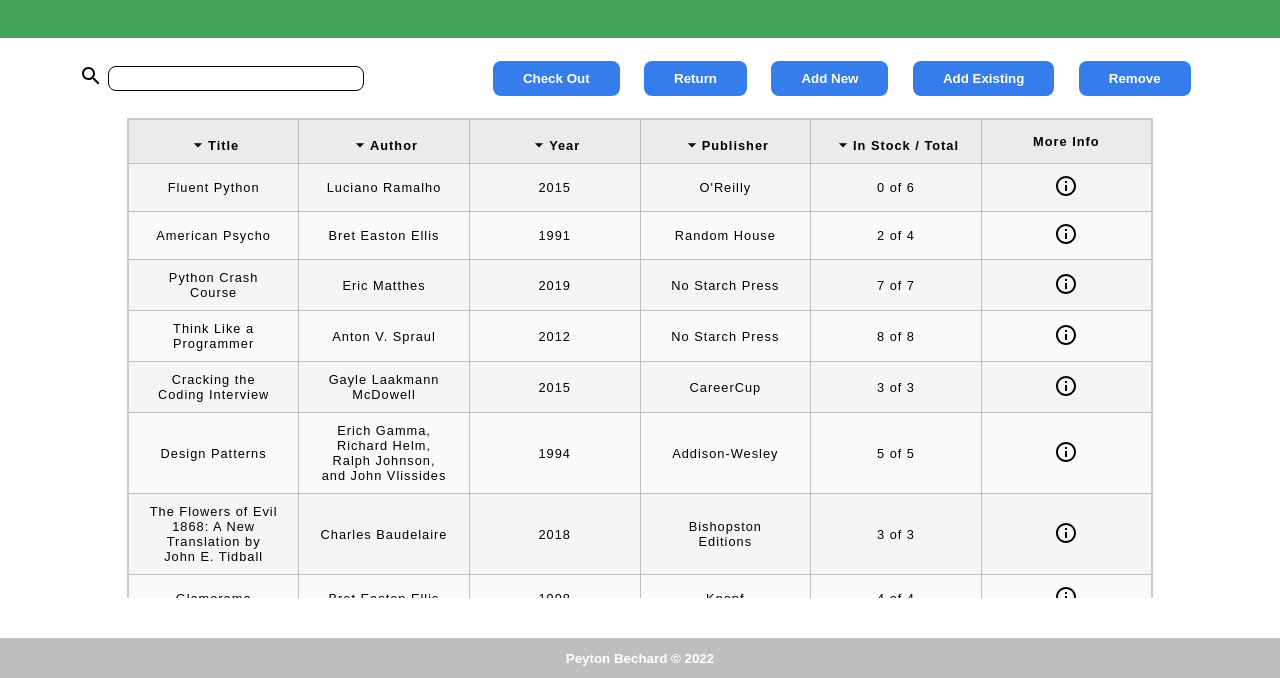
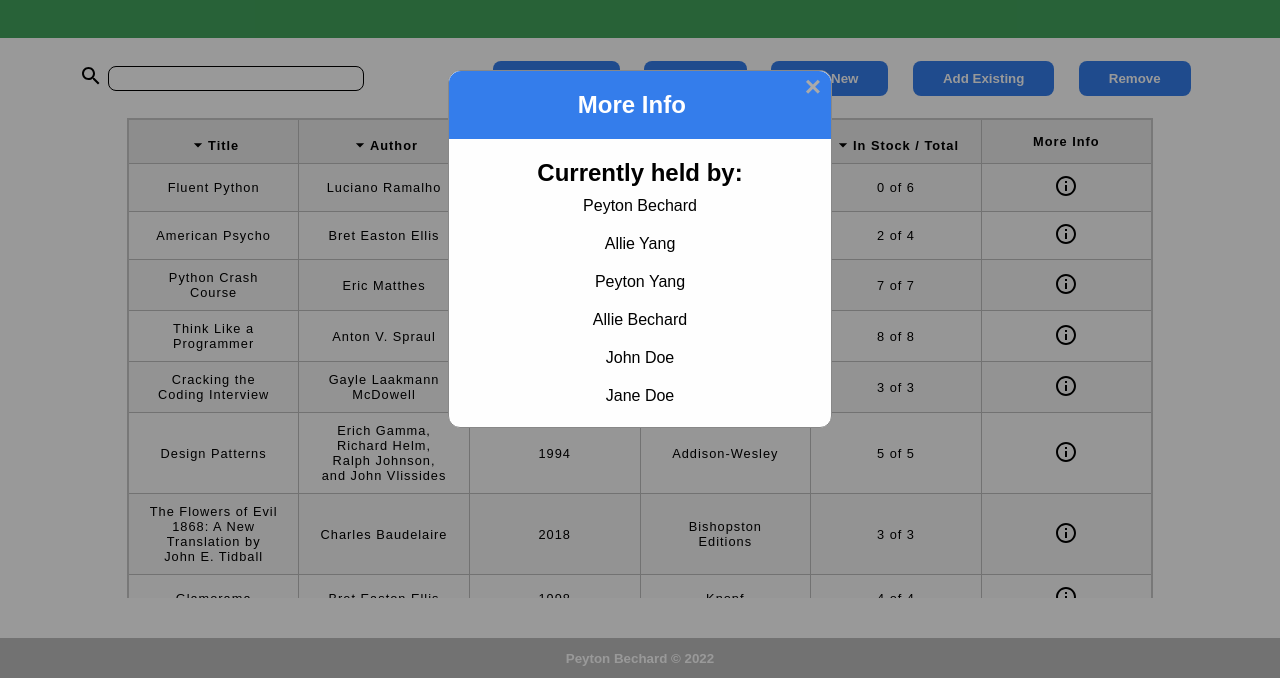
Before and after one commit to pmbechard/Library, a plain HTML site: page index.html in a window 1280 px wide. Both pictures are taken after a click on the picture 1066 px from the left and 308 px from the top of the page. Shown: the part 122-800 px from the top of the page. Drawn offline with Linux system fonts and the light colour scheme.

Commit message:
Adds More Info button functionality

```diff
--- a/index.html
+++ b/index.html
@@ -204,5 +204,20 @@
         </div>
     </div>
 
+    <div class="modal" id="moreinfo-book-modal">
+        <div class="modal-content">
+            <div class="modal-header">
+                <span class="close">&times;</span>
+                <h2>More Info</h2>
+            </div>
+            <div class="book-info">
+                <h2 style="text-align: center;">Currently held by:</h2>
+                <ul id="held-by">
+
+                </ul>
+            </div>
+        </div>
+    </div>
+
 </body>
 </html>
--- a/script.js
+++ b/script.js
@@ -3,11 +3,10 @@ Library System
 by Peyton Bechard
 
 
-Last Updated: 25 Apr 2022
+Last Updated: 26 Apr 2022
 
 
 To Do:
-    - Add functionality to More Info icon to see total copies, who checked out ...
     - Add ability to edit
     - Expand information to include ISBN, date registered, previous checkout list, page numbers, etc.
     - Refactor repetition in table sorting methods
@@ -16,6 +15,8 @@ To Do:
     - List and sort authors by surname
     - Adjust table column widths to better match contents
     - Add more specific error messages in modals (i.e. not just red borders)
+    - Disallow duplicates to be added
+    - Make responsive
 */
 
 class Library {
@@ -67,6 +68,39 @@ class Library {
             }
         }
         this.inventory = this.inventory.filter( (book) => book.numInStock + book.currentlyHeldBy.length > 0);
+        // MORE INFO MODAL
+        const moreInfoButton = document.querySelectorAll('td > img');
+        const moreInfoBookModal = document.getElementById('moreinfo-book-modal');
+        const closeMoreInfoBookModal = document.querySelector('#moreinfo-book-modal .close');
+        const nameList = document.getElementById('held-by');
+        let moreInfoBook;
+
+        moreInfoButton.forEach( (button) => button.addEventListener('click', () => {
+            nameList.innerHTML = '';
+            const bookTitle = button.parentElement.parentElement.firstChild.textContent;
+            myLib.inventory.forEach( (book) => {
+                if (book.title === bookTitle) {
+                    moreInfoBook = book;
+                }
+            });
+            moreInfoBook.currentlyHeldBy.forEach( (person) => {
+                const nameListElement = document.createElement('li');
+                nameList.appendChild(nameListElement);
+                nameListElement.textContent = person;
+
+            })
+            moreInfoBookModal.style.display = 'block';
+        }));
+
+        closeMoreInfoBookModal.onclick = function() {
+            moreInfoBookModal.style.display = 'none';
+        }
+
+        window.onclick = function(event) {
+            if (event.target === moreInfoBookModal) {
+                moreInfoBookModal.style.display = 'none';
+            }
+        }
     }
 }
 
--- a/style.css
+++ b/style.css
@@ -293,3 +293,8 @@ th img {
     text-decoration: none;
     cursor: pointer;
 }
+
+#held-by {
+    height: 30vh;
+    overflow: scroll;
+}
```
